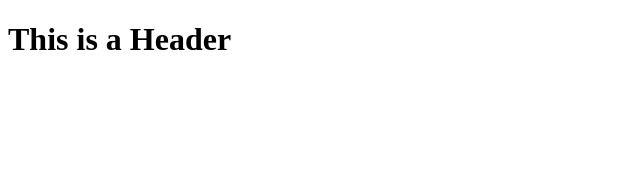
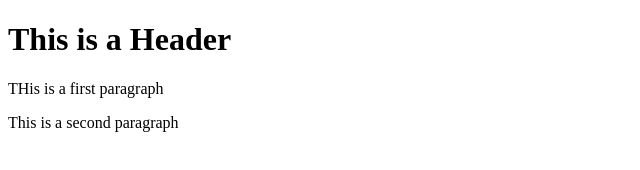
Before and after one commit to RithwikKerur/UI_Frameworks, a plain HTML site: page index.html in a window 1280 px wide. Shown: the whole page, without its empty margins (0-640 px from the left). Drawn offline with Linux system fonts and the light colour scheme.

Commit message:
third commit

```diff
--- a/index.html
+++ b/index.html
@@ -4,5 +4,7 @@
 
     <body>
         <h1>This is a Header</h1>
+        <p>THis is a first paragraph</p>
+        <p> This is a second paragraph</p>
     </body>
 </html>
```
